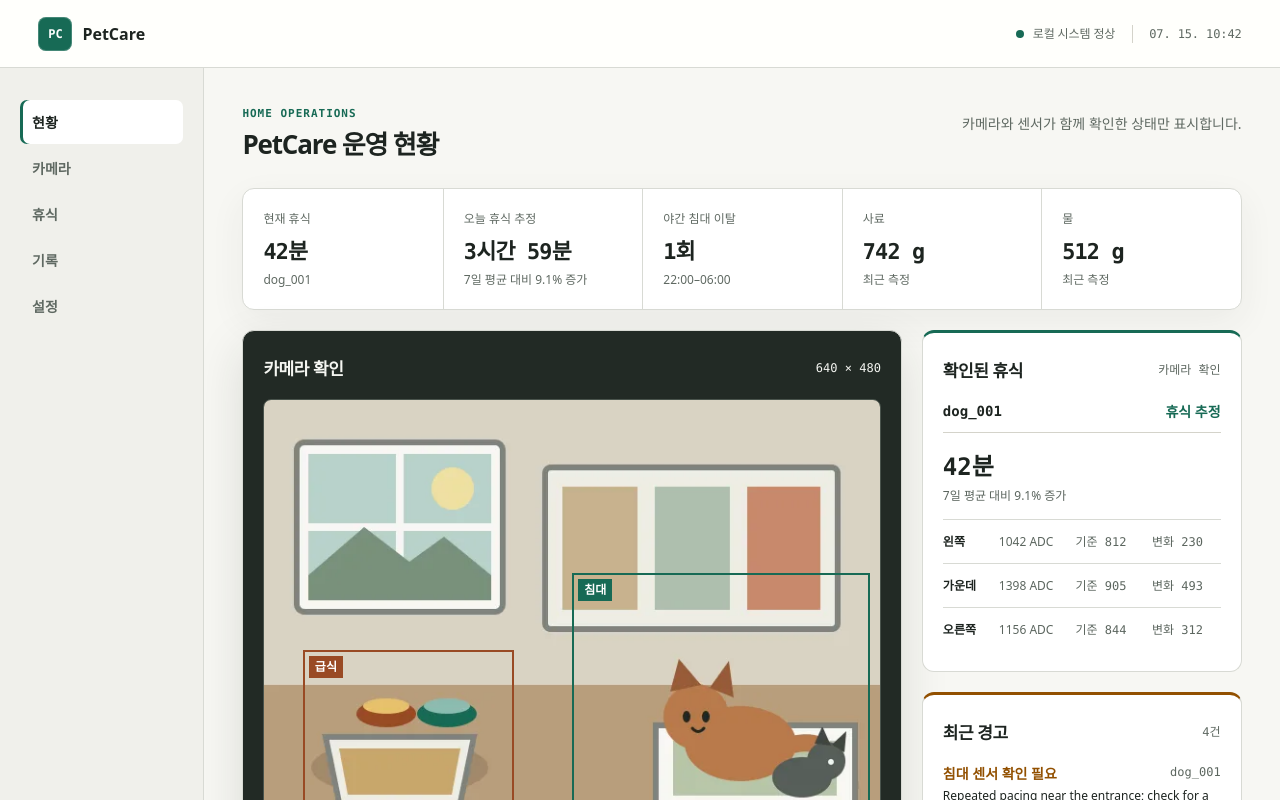
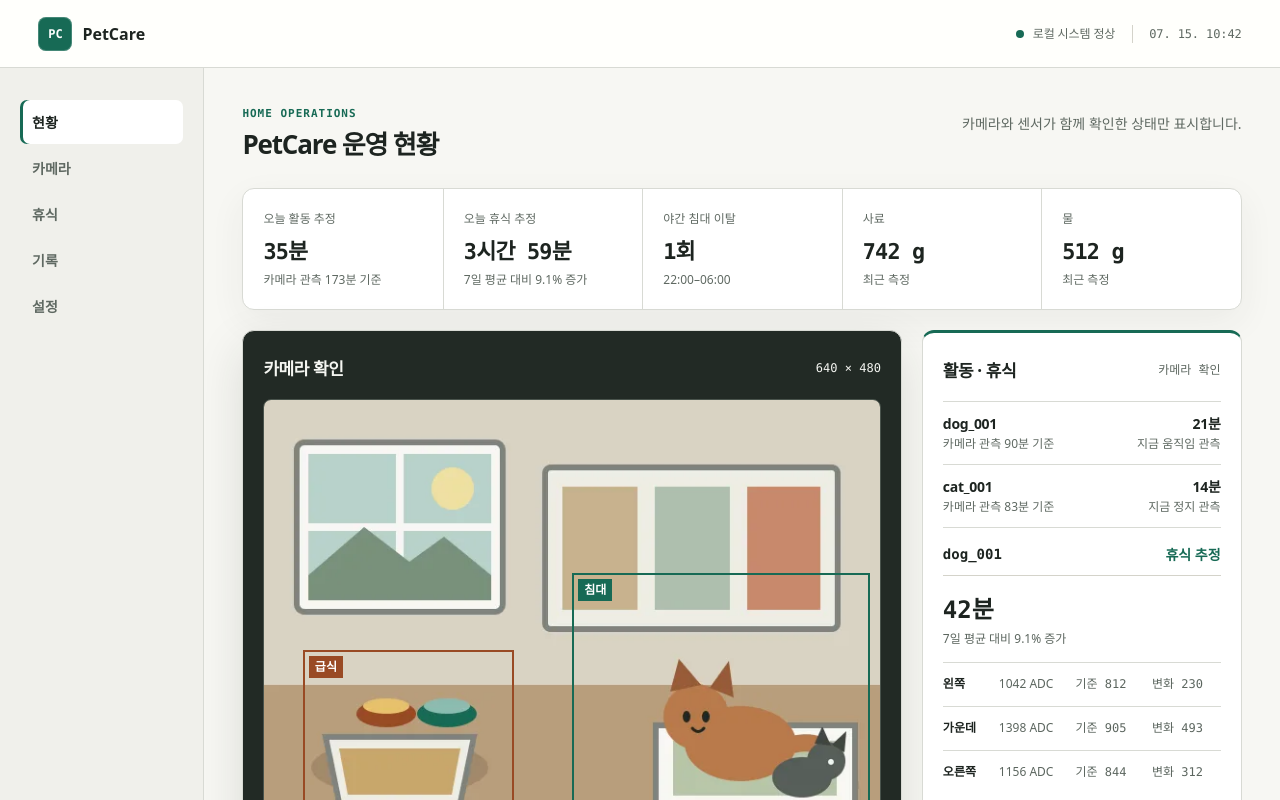
Before and after one commit to kr-hrd-workflow/AIOT_smart_home_for_pets, a Next.js app in the folder dashboard/: page /demo in a window 1280 px wide. Shown: the top 800 px of the page. Built offline with nearby package versions, Linux system fonts and the light colour scheme.

Commit message:
feat(dashboard): show coverage-aware activity

```diff
--- a/dashboard/app/dashboard-polish.css
+++ b/dashboard/app/dashboard-polish.css
@@ -178,6 +178,39 @@
 
 .rest-panel {
   border-top: 3px solid var(--dashboard-focus);
+}
+
+.activity-list {
+  margin: 0 0 16px;
+  border-top: 1px solid var(--dashboard-line);
+}
+
+.activity-row {
+  display: grid;
+  grid-template-columns: minmax(0, 1fr) auto;
+  gap: 2px 16px;
+  padding: 11px 0;
+  border-bottom: 1px solid var(--dashboard-line);
+}
+
+.activity-row > div {
+  min-width: 0;
+}
+
+.activity-row > div:last-child {
+  text-align: right;
+}
+
+.activity-row strong {
+  letter-spacing: -0.02em;
+}
+
+.activity-row small {
+  display: block;
+  margin-top: 2px;
+  color: var(--dashboard-muted);
+  font-size: 12px;
+  line-height: 1.4;
 }
 
 .warnings-panel {
@@ -457,6 +490,10 @@
   .page-heading > p {
     margin-top: 10px;
   }
+
+  .activity-row {
+    gap: 3px 10px;
+  }
 }
 
 @media (prefers-reduced-motion: reduce) {
--- a/dashboard/components/dashboard.tsx
+++ b/dashboard/components/dashboard.tsx
@@ -68,6 +68,11 @@ const sensorLabels = {
 } as const;
 
 const channelLabels = { left: "왼쪽", center: "가운데", right: "오른쪽" } as const;
+const activityStateLabels = {
+  active: "지금 움직임 관측",
+  still: "지금 정지 관측",
+  unknown: "현재 관측 없음",
+} as const;
 
 function seconds(value: number) {
   const hours = Math.floor(value / 3600);
@@ -119,6 +124,18 @@ export function Dashboard({
   const currentRest = data.behaviors.find(
     (behavior) => behavior.behavior_type === "resting" && behavior.ended_at === null,
   );
+  const totalObservedSeconds = data.activity.reduce(
+    (total, activity) => total + activity.today_observed_seconds,
+    0,
+  );
+  const totalActiveSeconds = data.activity.reduce(
+    (total, activity) => total + activity.today_active_seconds,
+    0,
+  );
+  const activityValue = totalObservedSeconds === 0 ? "관측 없음" : seconds(totalActiveSeconds);
+  const activityDetail = totalObservedSeconds === 0
+    ? "카메라 관측 없음"
+    : `카메라 관측 ${Math.floor(totalObservedSeconds / 60)}분 기준`;
 
   return (
     <div
@@ -159,7 +176,7 @@ export function Dashboard({
 
           <div className="dashboard-grid">
             <section id="summary" className="summary-strip" data-dashboard-section="summary" aria-label="핵심 요약">
-              <SummaryCell label="현재 휴식" value={seconds(data.bed.current_rest_seconds)} detail={currentRest?.subject_id ?? "확인 없음"} />
+              <SummaryCell label="오늘 활동 추정" value={activityValue} detail={activityDetail} />
               <SummaryCell label="오늘 휴식 추정" value={seconds(data.bed.today_rest_seconds)} detail={sevenDayCopy(data)} />
               <SummaryCell label="야간 침대 이탈" value={`${data.bed.nighttime_exit_count}회`} detail="22:00–06:00" />
               <SummaryCell label="사료" value={sensorValue(byType.get("food_weight"))} detail="최근 측정" />
@@ -195,7 +212,23 @@ export function Dashboard({
             </section>
 
             <section id="rest" className="rest-panel panel" data-dashboard-section="confirmed-rest">
-              <SectionHeading title="확인된 휴식" meta={data.bed.camera_confirmed ? "카메라 확인" : "확인 대기"} />
+              <SectionHeading title="활동 · 휴식" meta={data.bed.camera_confirmed ? "카메라 확인" : "확인 대기"} />
+              <div className="activity-list" role="list" aria-label="반려동물별 활동 관측">
+                {data.activity.map((activity) => {
+                  const activityValue = activity.today_observed_seconds === 0
+                    ? "관측 없음"
+                    : seconds(activity.today_active_seconds);
+                  const activityDetail = activity.today_observed_seconds === 0
+                    ? "카메라 관측 없음"
+                    : `카메라 관측 ${Math.floor(activity.today_observed_seconds / 60)}분 기준`;
+                  return (
+                    <div className="activity-row" role="listitem" key={activity.subject_id}>
+                      <div><strong>{activity.subject_id}</strong><small>{activityDetail}</small></div>
+                      <div><strong className="activity-value">{activityValue}</strong><small>{activityStateLabels[activity.current_state]}</small></div>
+                    </div>
+                  );
+                })}
+              </div>
               <div className="rest-subject">
                 <strong>{currentRest?.subject_id ?? "현재 휴식 없음"}</strong>
                 <span>{data.bed.fusion_state === "confirmed_rest" ? "휴식 추정" : fusionCopy(data.bed.fusion_state)}</span>
@@ -359,6 +392,10 @@ const unavailableDashboardData: DashboardData = {
   },
   behaviors: [],
   anomalies: [],
+  activity: [
+    { subject_id: "dog_001", today_active_seconds: 0, today_observed_seconds: 0, current_state: "unknown", last_observed_at: null },
+    { subject_id: "cat_001", today_active_seconds: 0, today_observed_seconds: 0, current_state: "unknown", last_observed_at: null },
+  ],
   zones: [
     { zone_name: "food_bowl", x1: 40, y1: 260, x2: 260, y2: 470, enabled: true, updated_at: "1970-01-01T00:00:00Z" },
     { zone_name: "pet_bed", x1: 320, y1: 180, x2: 630, y2: 470, enabled: true, updated_at: "1970-01-01T00:00:00Z" },
```
Also changed, not shown: 1 other file (tests, documents, lock files or other folders).
